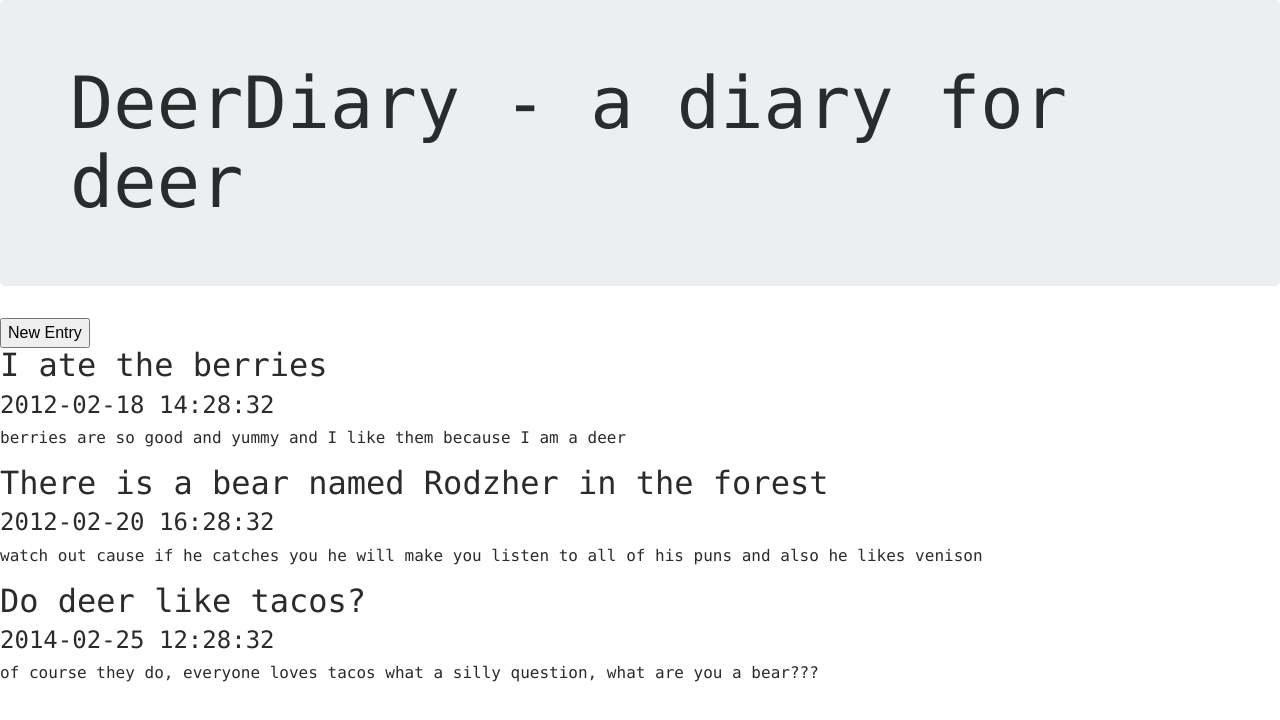
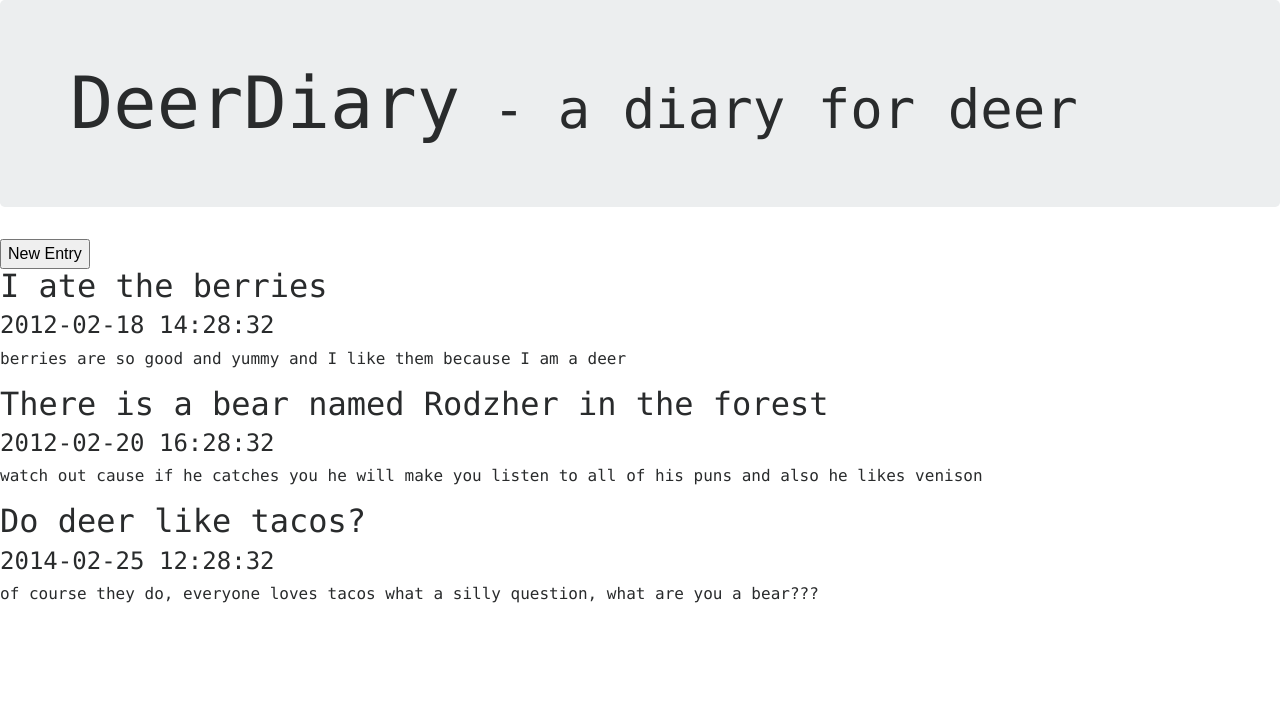
Before and after one commit to donkeypagoda/deer-diary-react-router, a React (Create React App) app: page / in a window 1280 px wide. Shown: the top 720 px of the page. Built offline with nearby package versions, Linux system fonts and the light colour scheme.

Commit message:
CSS tweak to match Rodzher's a bit more

```diff
--- a/src/App.css
+++ b/src/App.css
@@ -3,34 +3,7 @@
   font-family: monaco, Consolas, "Lucida Console", monospace;
   margin-bottom: 50px;
 }
-/*
-.App-logo {
-  animation: App-logo-spin infinite 20s linear;
-  height: 80px;
+
+.trailer {
+  font-size: 75%;
 }
-
-.App-header {
-  background-color: #222;
-  height: 150px;
-  padding: 20px;
-  color: white;
-}
-
-.App-title {
-  font-size: 1.5em;
-}
-
-.App-intro {
-  font-size: large;
-}
-
-@keyframes App-logo-spin {
-  from { transform: rotate(0deg); }
-  to { transform: rotate(360deg); }
-}*/
-
-/*.Border{
-  border: solid 2px;
-  border-color: green;
-  text-align: left;
-}*/
--- a/src/App.js
+++ b/src/App.js
@@ -62,7 +62,9 @@ class App extends Component {
         <div className="jumbotron">
           <div className="container">
             <div className="row">
-              <div className="display-3">DeerDiary - a diary for deer</div>
+              <div className="display-3">DeerDiary
+                <span className="display-9 trailer"> - a diary for deer</span>
+              </div>
             </div>
           </div>
         </div>
```
